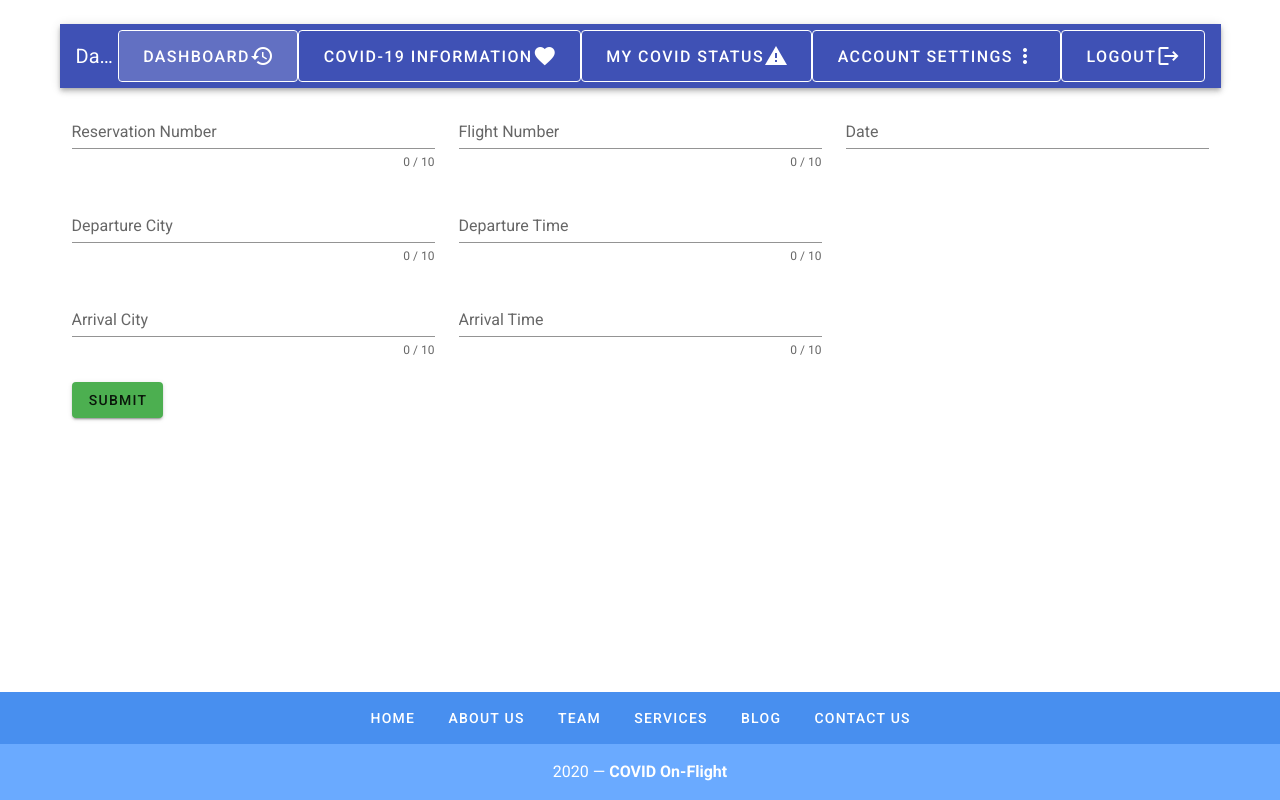
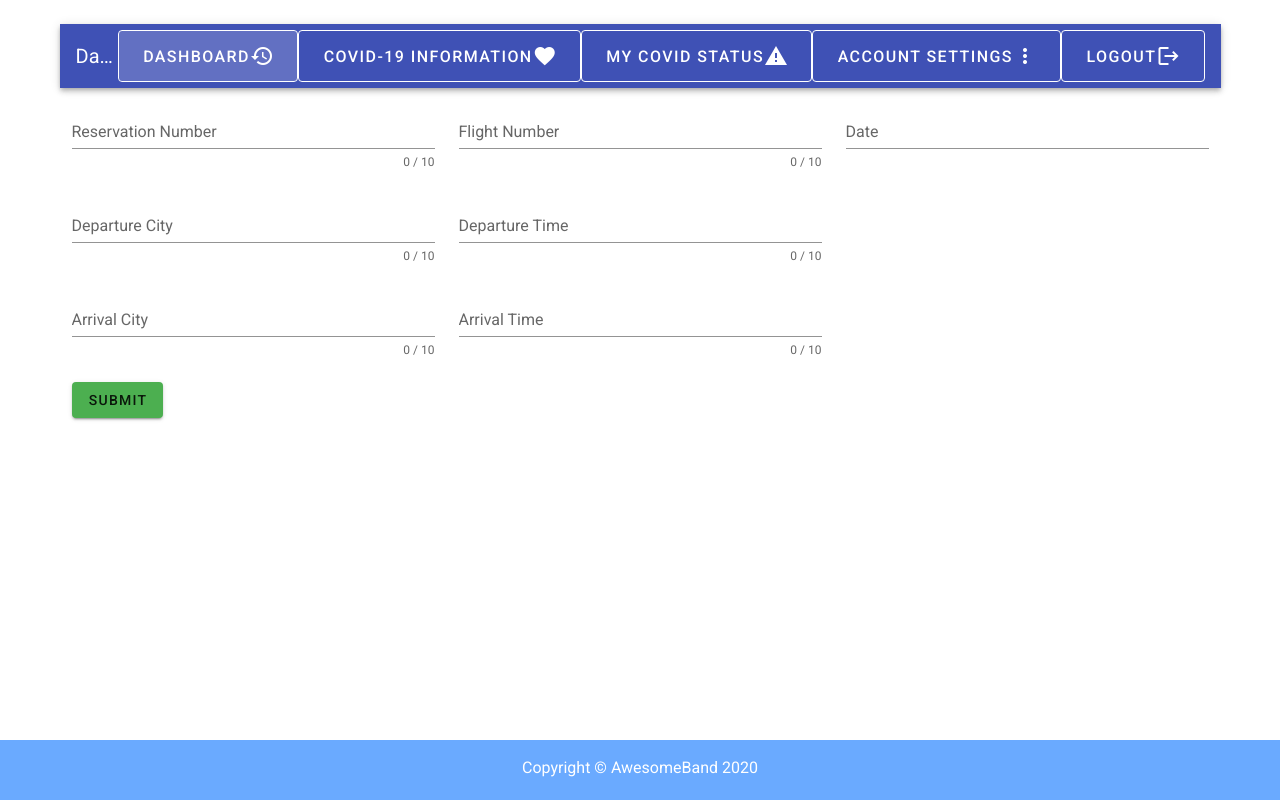
Before and after one commit to autrydev/COVID-On-Flight-FE, a Vue app: page /#/dashboard in a window 1280 px wide. Built offline with nearby package versions, Linux system fonts and the light colour scheme; sample sign-in values are in the browser's storage.

Commit message:
Add Handler for Admin Status and Add COVID Status Counts to Admin Dashboard

```diff
--- /dev/null
+++ b/src/components/AdminDashboard.vue
@@ -0,0 +1,70 @@
+<template>
+    <div class="text-center">
+        <v-row>
+            <v-col>
+                <v-card id="positivecard">
+                    <h1> {{ positivecount }} </h1>
+                    <p> Positive Cases </p>
+                </v-card>
+            </v-col>
+            <v-col>
+                <v-card id="negativecard">
+                    <h1> {{ negativecount }} </h1>
+                    <p> Negative Cases </p>
+                </v-card>
+            </v-col>
+            <v-col>
+                <v-card id="unknowncard">
+                    <h1>{{ unknowncount }}</h1>
+                    <p>Unknown Cases</p>
+                </v-card>
+            </v-col>
+        </v-row>
+  </div>
+</template>
+
+<script>
+import axios from 'axios'
+
+export default {
+    data: () => ({
+        positivecount: 0,
+        negativecount: 0,
+        unknowncount: 0
+    }),
+
+    created() {
+        axios.get('/admindashboard', {})
+            .then(response => {
+                console.log(response.status)
+                this.positivecount = response.data.Positive
+                this.negativecount = response.data.Negative
+                this.unknowncount = response.data.Unknown
+            })
+            .catch(e => {
+                console.log(e)
+            })
+    }
+}
+</script>
+
+<style scoped>
+#positivecard {
+    background-color: rgba(255, 0, 0, 0.8);
+    color: white;
+    width: 50%;
+    margin-left: 25%;
+}
+#negativecard {
+    background-color: rgba(0, 0, 255, 0.8);
+    color: white;
+    width: 50%;
+    margin-left: 25%;
+}
+#unknowncard {
+    background-color: gray;
+    color: white;
+    width: 50%;
+    margin-left: 25%;
+}
+</style>
--- a/src/components/AppFooter.vue
+++ b/src/components/AppFooter.vue
@@ -1,29 +1,15 @@
 <template >
   <v-footer
-    fixed
     color="primary lighten-1"
     padless
     app
   >
-    <v-row
-      justify="center"
-      no-gutters
-    >
-      <v-btn
-        v-for="link in links"
-        :key="link"
-        color="white"
-        text
-        rounded
-        class="my-2"
-      >
-        {{ link }}
-      </v-btn>
+    <v-row>
       <v-col
         class="primary lighten-2 py-4 text-center white--text"
         cols="12"
       >
-        {{ new Date().getFullYear() }} — <strong>COVID On-Flight</strong>
+        <p>Copyright &#169; AwesomeBand {{ new Date().getFullYear() }}</p>
       </v-col>
     </v-row>
   </v-footer>
@@ -31,15 +17,6 @@
 
 <script>
   export default {
-    data: () => ({
-      links: [
-        'Home',
-        'About Us',
-        'Team',
-        'Services',
-        'Blog',
-        'Contact Us',
-      ],
-    }),
+
   }
 </script>
--- a/src/components/DashboardForm.vue
+++ b/src/components/DashboardForm.vue
@@ -1,18 +1,14 @@
 <template>
     <div>
-        <AuthGuard></AuthGuard>
-        <DashboardHeader></DashboardHeader>
         <TestForm></TestForm>
-        <app-footer></app-footer>
     </div>
 </template>
 <script>
-import AuthGuard from './AuthGuard'
-import AppFooter from './AppFooter'
-import DashboardHeader from './DashboardHeader'
 import TestForm from './TestForm'
 
 export default {
-    components:{AuthGuard,AppFooter,DashboardHeader,TestForm}
+    components:{
+        TestForm
+    }
 }
 </script>
--- a/src/components/LoginForm.vue
+++ b/src/components/LoginForm.vue
@@ -58,7 +58,7 @@
             </v-form>
             <v-row id="copyright">
                 <v-col>
-                    <p>Copyright &#169; AwesomeBand 2020</p>
+                    <p>Copyright &#169; AwesomeBand {{ new Date().getFullYear() }}</p>
                 </v-col>
             </v-row>
         </v-container>
--- a/src/components/SignupForm.vue
+++ b/src/components/SignupForm.vue
@@ -97,7 +97,7 @@
                 </v-form>
                 <v-row id="copyright">
                     <v-col>
-                        <p>Copyright &#169; AwesomeBand 2020</p>
+                        <p>Copyright &#169; AwesomeBand {{ new Date().getFullYear() }}</p>
                     </v-col>
                 </v-row>
             </v-container>
--- a/src/views/Dashboard.vue
+++ b/src/views/Dashboard.vue
@@ -1,16 +1,42 @@
 <template>
     <v-container class="dashboardpage">
-        <DashboardForm />
+        <AuthGuard></AuthGuard>
+        <DashboardHeader></DashboardHeader>
+        <div v-if="admin">
+          <AdminDashboard />
+        </div>
+        <div v-if="!admin">
+          <DashboardForm />
+        </div>
+        <app-footer></app-footer>
     </v-container>
 </template>
 
 <script>
 import DashboardForm from '@/components/DashboardForm.vue'
+import AuthGuard from '@/components/AuthGuard'
+import AppFooter from '@/components/AppFooter'
+import DashboardHeader from '@/components/DashboardHeader'
+import AdminDashboard from '@/components/AdminDashboard'
 
 export default {
   name: 'Dashboard',
   components: {
-    DashboardForm
+    DashboardForm,
+    AuthGuard,
+    AppFooter,
+    DashboardHeader,
+    AdminDashboard
+  },
+
+  data: () => ({
+    admin: false
+  }),
+
+  created() {
+    var admin = localStorage.getItem("admin")
+    if (admin === "true")
+      this.admin = true
   }
 }
 </script>
```
